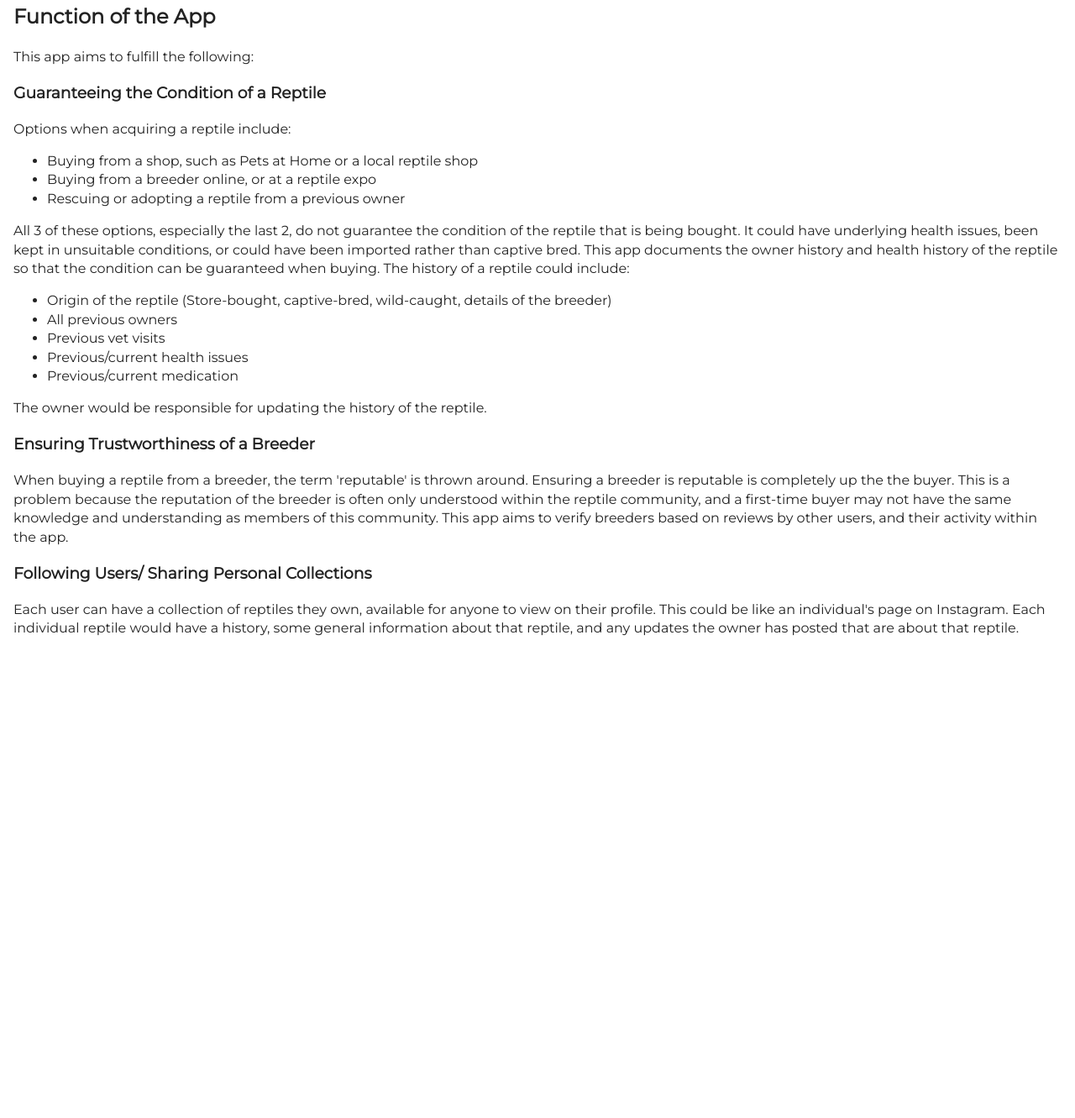
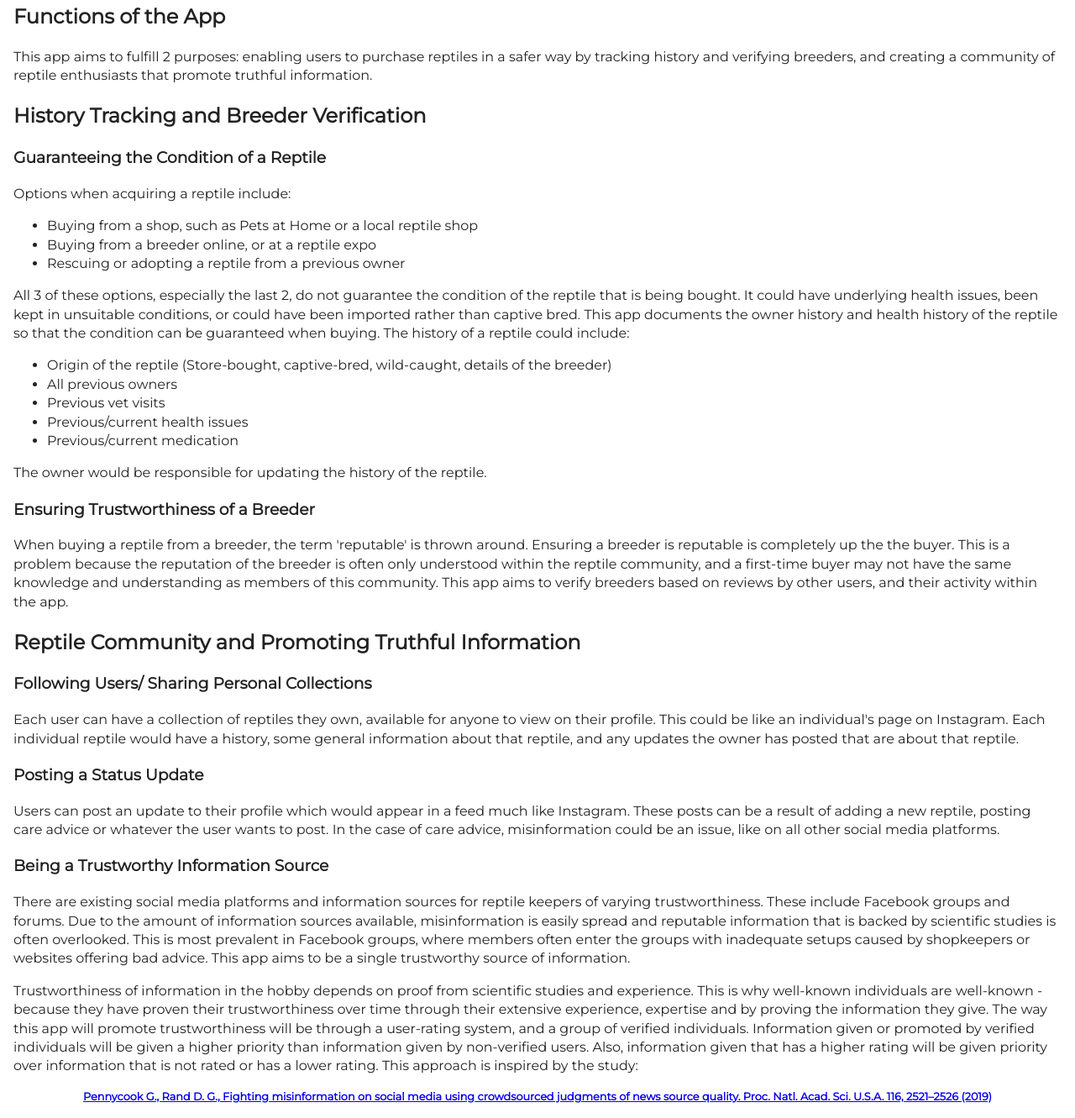
Before and after one commit to Spooky21Squid/ReptileWiki, a plain HTML site: page index.html in a window 1280 px wide. Shown: the part 194-1525 px from the top of the page at 84% size. Before the commit the page ends 969 px from the top, so only its background shows below. Drawn offline with Linux system fonts and the light colour scheme.

Commit message:
Add trustworthy information source section

```diff
--- a/css/main.css
+++ b/css/main.css
@@ -101,6 +101,14 @@ textarea {
 body {
     font-family: 'Montserrat', sans-serif;
     margin: 0 1em;
+    margin-bottom: 1em;
+}
+
+.citation {
+    display: block;
+    font-size: 0.8em;
+    font-weight: bold;
+    text-align: center;
 }
 
 /* ==========================================================================
--- a/index.html
+++ b/index.html
@@ -20,8 +20,10 @@
   <h1>ReptileWiki</h1>
   <p>ReptileWiki is a web-based app/ social media platform that tracks the details and history of individual reptiles so that potential buyers can be informed of the condition of the specific reptile that they are buying. Users can search for a specific reptile or no reptile in particular, and view that reptile's history. Users can also share their collection on their profile for others to view, and post status updates to their profile that other users can read. This can be updates about reptiles, information or care advice, or something else.</p>
 
-  <h2>Function of the App</h2>
-  <p>This app aims to fulfill the following:</p>
+  <h2>Functions of the App</h2>
+  <p>This app aims to fulfill 2 purposes: enabling users to purchase reptiles in a safer way by tracking history and verifying breeders, and creating a community of reptile enthusiasts that promote truthful information.</p>
+
+  <h2>History Tracking and Breeder Verification</h2>
 
   <h3>Guaranteeing the Condition of a Reptile</h3>
   <p>Options when acquiring a reptile include:<p/>
@@ -43,8 +45,22 @@
   <h3>Ensuring Trustworthiness of a Breeder</h3>
   <p>When buying a reptile from a breeder, the term 'reputable' is thrown around. Ensuring a breeder is reputable is completely up the the buyer. This is a problem because the reputation of the breeder is often only understood within the reptile community, and a first-time buyer may not have the same knowledge and understanding as members of this community. This app aims to verify breeders based on reviews by other users, and their activity within the app.</p>
 
+  <h2>Reptile Community and Promoting Truthful Information</h2>
+
   <h3>Following Users/ Sharing Personal Collections</h3>
   <p>Each user can have a collection of reptiles they own, available for anyone to view on their profile. This could be like an individual's page on Instagram. Each individual reptile would have a history, some general information about that reptile, and any updates the owner has posted that are about that reptile.</p>
+
+  <h3>Posting a Status Update</h3>
+  <p>Users can post an update to their profile which would appear in a feed much like Instagram. These posts can be a result of adding a new reptile, posting care
+  advice or whatever the user wants to post. In the case of care advice, misinformation could be an issue, like on all other social media platforms.</p>
+
+  <h3>Being a Trustworthy Information Source</h3>
+
+  <p>There are existing social media platforms and information sources for reptile keepers of varying trustworthiness. These include Facebook groups and forums. Due to the amount of information sources available, misinformation is easily spread and reputable information that is backed by scientific studies is often overlooked. This is most prevalent in Facebook groups, where members often enter the groups with inadequate setups caused by shopkeepers or websites offering bad advice. This app aims to be a single trustworthy source of information.</p>
+
+  <p>Trustworthiness of information in the hobby depends on proof from scientific studies and experience. This is why well-known individuals are well-known - because they have proven their trustworthiness over time through their extensive experience, expertise and by proving the information they give. The way this app will promote trustworthiness will be through a user-rating system, and a group of verified individuals. Information given or promoted by verified individuals will be given a higher priority than information given by non-verified users. Also, information given that has a higher rating will be given priority over information that is not rated or has a lower rating. This approach is inspired by the study:</p>
+
+  <a class="citation" href="https://www.ncbi.nlm.nih.gov/pmc/articles/PMC6377495/">Pennycook G., Rand D. G., Fighting misinformation on social media using crowdsourced judgments of news source quality. Proc. Natl. Acad. Sci. U.S.A. 116, 2521–2526 (2019)</a>
 
 </body>
 
```
